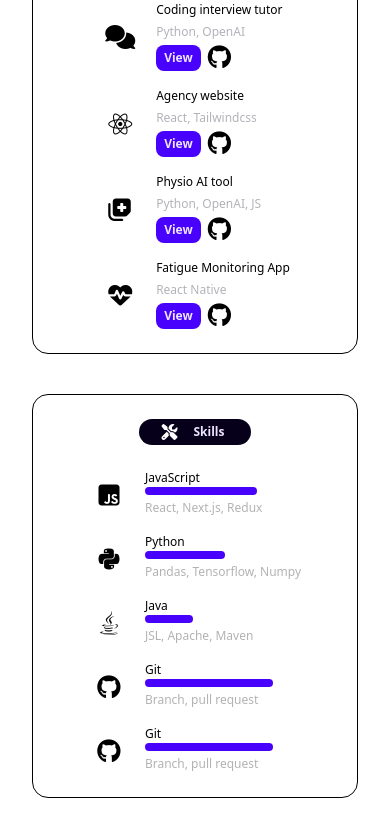
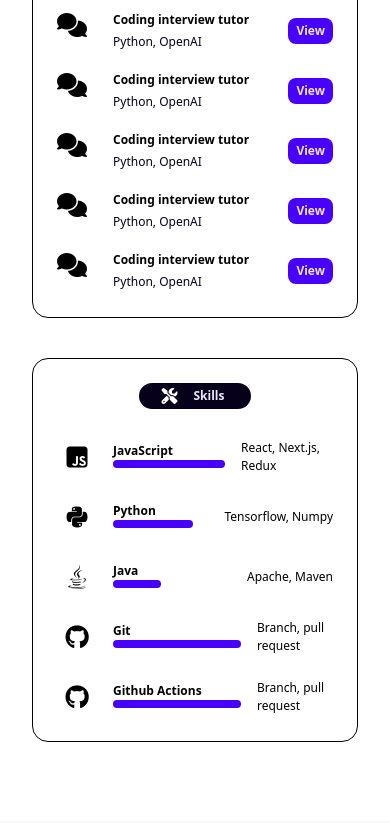
Before and after one commit to t-holmquist/t-holmquist.github.io, a website: page index.html in a window 390 px wide. Shown: the part 798-1634 px from the top of the page. Drawn offline with Linux system fonts and the light colour scheme.

Commit message:
responsiveness & alignment fixes

```diff
--- a/index.html
+++ b/index.html
@@ -75,7 +75,7 @@
           <p class="text-base text-text-950 mt-5 dark:text-text-50">Always searching for opportunites to understand, design and improve things around me.
             Both in my job and in my personal life.</p>
           <p class="text-base text-text-950 mt-5 dark:text-text-50">Take a look at some of my personal projects and feel free to reach out and connect with me!</p>
-          <p class="sm:w-4/12 text-sm text-center p-1 bg-secondary-300 font-bold text-text-50 mt-5 rounded-2xl"><i class="fa-solid fa-coffee mr-3"></i>I'm always up for a cup of coffee</p>
+          <p class="w-max py-2 px-2 text-sm text-center bg-secondary-300 font-bold text-text-50 mt-5 rounded-2xl"><i class="fa-solid fa-coffee mr-3"></i>I'm always up for a cup of coffee</p>
           <p class="text-sm text-text-950 mt-5 dark:text-text-50">Connect with me here:</p>
             <!-- Social icons -->
             <div class="flex items-center justify-start w-full gap-5 mt-2 ">
@@ -98,67 +98,66 @@
         <ol class="mt-6 space-y-4">
           <!-- Each list item flex -->
           <li class="flex gap-4 items-center">
-            <div class="flex relative mt-1 h-10 w-10 flex-none items-center justify-center">
+            <div class="relative mt-1 h-10 w-10 flex-none">
               <i class="fa-solid fa-comments fa-xl"></i>
             </div>
             <!-- project text and type flex-col standard and flex large screen -->
-            <div class="sm:flex flex-col flex-auto flex-wrap gap-x-2">
-              <dd class="w-full flex-none text-sm font-medium text-text dark:text-text-50">Coding interview tutor</dd>
-              <dd class="text-sm text-text-950 opacity-30 sm:mt-0 mt-1 dark:text-text-50 dark:opacity-60">Python, OpenAI</dd>
-              <div class="ml-auto text-sm text-text sm:mt-0 mt-1">
-                <a href="/project_1.html"><button class="rounded-lg py-1 px-2 text-sm bg-accent-500 font-bold text-text-50 flex-none" type="submit">View</button></a>
-                <a href="#"><i class="fa-brands fa-github fa-2xl ml-1"></i></a>
-              </div>
+            <div class="flex items-center flex-auto flex-wrap gap-x-2">
+              <dd class="w-full flex-none font-bold text-sm font-medium text-text dark:text-text-50">Coding interview tutor</dd>
+              <dd class="text-sm text-text-950 sm:mt-0 mt-1 dark:text-text-50">Python, OpenAI</dd>
             </div>
+            <a href="/project_1.html"><button class="rounded-lg py-1 px-2 text-sm bg-accent-500 font-bold text-text-50 flex-none" type="submit">View</button></a>
           </li>
           <li class="flex gap-4 items-center">
-            <div class="flex relative mt-1 h-10 w-10 flex-none items-center justify-center">
-              <i class="fa-brands fa-react fa-xl"></i>
+            <div class="relative mt-1 h-10 w-10 flex-none">
+              <i class="fa-solid fa-comments fa-xl"></i>
             </div>
-            <!-- project text and type -->
-            <div class="sm:flex flex-col flex-auto flex-wrap gap-x-2">
-              <dd class="w-full flex-none text-sm font-medium text-text dark:text-text-50">Agency website</dd>
-              <dd class="text-sm text-text-950 opacity-30 sm:mt-0 mt-1 dark:text-text-50 dark:opacity-60">React, Tailwindcss</dd>
-              <div class="ml-auto text-sm text-text sm:mt-0 mt-1">
-                <a href="/project_1.html"><button class="rounded-lg py-1 px-2 text-sm bg-accent-500 font-bold text-text-50 flex-none" type="submit">View</button></a>
-                <a href="#"><i class="fa-brands fa-github fa-2xl ml-1"></i></a>
-              </div>
+            <!-- project text and type flex-col standard and flex large screen -->
+            <div class="flex items-center flex-auto flex-wrap gap-x-2">
+              <dd class="w-full flex-none font-bold text-sm font-medium text-text dark:text-text-50">Coding interview tutor</dd>
+              <dd class="text-sm text-text-950 sm:mt-0 mt-1 dark:text-text-50">Python, OpenAI</dd>
             </div>
+            <a href="/project_1.html"><button class="rounded-lg py-1 px-2 text-sm bg-accent-500 font-bold text-text-50 flex-none" type="submit">View</button></a>
           </li>
           <li class="flex gap-4 items-center">
-            <div class="flex relative mt-1 h-10 w-10 flex-none items-center justify-center">
-              <i class="fa-solid fa-notes-medical fa-xl"></i>
+            <div class="relative mt-1 h-10 w-10 flex-none">
+              <i class="fa-solid fa-comments fa-xl"></i>
             </div>
-            <!-- project text and type -->
-            <div class="sm:flex flex-col flex-auto flex-wrap gap-x-2">
-              <dd class="w-full flex-none text-sm font-medium text-text dark:text-text-50">Physio AI tool</dd>
-              <dd class="text-sm text-text-950 opacity-30 sm:mt-0 mt-1 dark:text-text-50 dark:opacity-60">Python, OpenAI, JS</dd>
-              <div class="ml-auto text-sm text-text sm:mt-0 mt-1">
-                <a href="/project_1.html"><button class="rounded-lg py-1 px-2 text-sm bg-accent-500 font-bold text-text-50 flex-none" type="submit">View</button></a>
-                <a href="#"><i class="fa-brands fa-github fa-2xl ml-1"></i></a>
-              </div>
+            <!-- project text and type flex-col standard and flex large screen -->
+            <div class="flex items-center flex-auto flex-wrap gap-x-2">
+              <dd class="w-full flex-none font-bold text-sm font-medium text-text dark:text-text-50">Coding interview tutor</dd>
+              <dd class="text-sm text-text-950 sm:mt-0 mt-1 dark:text-text-50">Python, OpenAI</dd>
             </div>
+            <a href="/project_1.html"><button class="rounded-lg py-1 px-2 text-sm bg-accent-500 font-bold text-text-50 flex-none" type="submit">View</button></a>
           </li>
           <li class="flex gap-4 items-center">
-            <div class="flex relative mt-1 h-10 w-10 flex-none items-center justify-center">
-              <i class="fa-solid fa-heart-pulse fa-xl"></i>
+            <div class="relative mt-1 h-10 w-10 flex-none">
+              <i class="fa-solid fa-comments fa-xl"></i>
             </div>
-            <!-- project text and type -->
-            <div class="sm:flex flex-col flex-auto flex-wrap gap-x-2">
-              <dd class="w-full flex-none text-sm font-medium text-text dark:text-text-50">Fatigue Monitoring App</dd>
-              <dd class="text-sm text-text-950 opacity-30 sm:mt-0 mt-1 dark:text-text-50 dark:opacity-60">React Native</dd>
-              <div class="ml-auto text-sm text-text sm:mt-0 mt-1">
-                <a href="/project_1.html"><button class="rounded-lg py-1 px-2 text-sm bg-accent-500 font-bold text-text-50 flex-none" type="submit">View</button></a>
-                <a href="#"><i class="fa-brands fa-github fa-2xl ml-1"></i></a>
-              </div>
+            <!-- project text and type flex-col standard and flex large screen -->
+            <div class="flex items-center flex-auto flex-wrap gap-x-2">
+              <dd class="w-full flex-none font-bold text-sm font-medium text-text dark:text-text-50">Coding interview tutor</dd>
+              <dd class="text-sm text-text-950 sm:mt-0 mt-1 dark:text-text-50">Python, OpenAI</dd>
             </div>
+            <a href="/project_1.html"><button class="rounded-lg py-1 px-2 text-sm bg-accent-500 font-bold text-text-50 flex-none" type="submit">View</button></a>
+          </li>
+          <li class="flex gap-4 items-center">
+            <div class="relative mt-1 h-10 w-10 flex-none">
+              <i class="fa-solid fa-comments fa-xl"></i>
+            </div>
+            <!-- project text and type flex-col standard and flex large screen -->
+            <div class="flex items-center flex-auto flex-wrap gap-x-2">
+              <dd class="w-full flex-none font-bold text-sm font-medium text-text dark:text-text-50">Coding interview tutor</dd>
+              <dd class="text-sm text-text-950 sm:mt-0 mt-1 dark:text-text-50">Python, OpenAI</dd>
+            </div>
+            <a href="/project_1.html"><button class="rounded-lg py-1 px-2 text-sm bg-accent-500 font-bold text-text-50 flex-none" type="submit">View</button></a>
           </li>
         </ol>
       </div>
       <!-- skills ikke flex -->
-      <div class="rounded-2xl border ring-background-950 p-6 flex-1 mt-10 sm:mt-0 sm:block flex flex-col items-center dark:border-background-50">
+      <div class="rounded-2xl border ring-background-950 p-6 flex-1 mt-10 sm:mt-0 sm:block flex flex-col dark:border-background-50">
         <!-- section title flex -->
-        <div class="flex items-center justify-center w-28 bg-secondary-950 rounded-2xl dark:bg-background-50">
+        <div class="flex items-center self-center justify-center w-28 bg-secondary-950 rounded-2xl dark:bg-background-50">
           <i class="fa-solid fa-screwdriver-wrench" style="color: #ffffff;"></i>
           <h2 class="text-sm font-bold text-text ml-3 p-1 text-text-50 dark:text-text-950">Skills</h2>
         </div>
@@ -170,12 +169,10 @@
             </div>
             <!-- project text and type -->
             <div class="sm:flex flex-col flex-auto flex-wrap gap-x-2">
-              <dd class="w-full flex-none text-sm font-medium text-text dark:text-text-50">JavaScript</dd>
+              <dd class="w-full flex-none text-sm font-medium text-text dark:text-text-50 font-bold">JavaScript</dd>
               <dd class="w-28 h-2 bg-accent-500 rounded-lg"></dd>
-              <div class="ml-auto text-sm text-text">
-                <p class="text-sm opacity-30 sm:mt-0 mt-1 dark:text-text-50 dark:opacity-60">React, Next.js, Redux</p>
-              </div>
             </div>
+            <p class="text-sm sm:mt-0 mt-1 dark:text-text-50">React, Next.js, Redux</p>
           </li>
           <li class="flex gap-4 items-center">
             <div class="relative mt-1 flex h-10 w-10 flex-none items-center justify-center">
@@ -183,12 +180,10 @@
             </div>
             <!-- project text and type -->
             <div class="sm:flex flex-col flex-auto flex-wrap gap-x-2">
-              <dd class="w-full flex-none text-sm font-medium text-text dark:text-text-50">Python</dd>
+              <dd class="w-full flex-none text-sm font-medium text-text dark:text-text-50 font-bold">Python</dd>
               <dd class="w-20 h-2 bg-accent-500 rounded-lg"></dd>
-              <div class="ml-auto text-sm text-text">
-                <p class="text-sm opacity-30 sm:mt-0 mt-1 dark:text-text-50 dark:opacity-60">Pandas, Tensorflow, Numpy</p>
-              </div>
             </div>
+            <p class="text-sm sm:mt-0 mt-1 dark:text-text-50">Tensorflow, Numpy</p>
           </li>
           <li class="flex gap-4 items-center">
             <div class="relative mt-1 flex h-10 w-10 flex-none items-center justify-center">
@@ -196,12 +191,10 @@
             </div>
             <!-- project text and type -->
             <div class="sm:flex flex-col flex-auto flex-wrap gap-x-2">
-              <dd class="w-full flex-none text-sm font-medium text-text dark:text-text-50">Java</dd>
+              <dd class="w-full flex-none text-sm font-medium text-text dark:text-text-50 font-bold">Java</dd>
               <dd class="w-12 h-2 bg-accent-500 rounded-lg"></dd>
-              <div class="ml-auto text-sm text-text">
-                <p class="text-sm opacity-30 sm:mt-0 mt-1 dark:text-text-50 dark:opacity-60">JSL, Apache, Maven</p>
-              </div>
             </div>
+            <p class="text-sm sm:mt-0 mt-1 dark:text-text-50">Apache, Maven</p>
           </li>
           <li class="flex gap-4 items-center">
             <div class="relative mt-1 flex h-10 w-10 flex-none items-center justify-center">
@@ -209,12 +202,10 @@
             </div>
             <!-- project text and type -->
             <div class="sm:flex flex-col flex-auto flex-wrap gap-x-2">
-              <dd class="w-full flex-none text-sm font-medium text-text dark:text-text-50">Git</dd>
+              <dd class="w-full flex-none text-sm font-medium text-text dark:text-text-50 font-bold">Git</dd>
               <dd class="w-32 h-2 bg-accent-500 rounded-lg"></dd>
-              <div class="ml-auto text-sm text-text">
-                <p class="text-sm opacity-30 sm:mt-0 mt-1 dark:text-text-50 dark:opacity-60">Branch, pull request</p>
-              </div>
             </div>
+            <p class="text-sm sm:mt-0 mt-1 dark:text-text-50">Branch, pull request</p>
           </li>
           <li class="flex gap-4 items-center">
             <div class="relative mt-1 flex h-10 w-10 flex-none items-center justify-center">
@@ -222,12 +213,10 @@
             </div>
             <!-- project text and type -->
             <div class="sm:flex flex-col flex-auto flex-wrap gap-x-2">
-              <dd class="w-full flex-none text-sm font-medium text-text dark:text-text-50">Git</dd>
+              <dd class="w-full flex-none text-sm font-medium text-text dark:text-text-50 font-bold">Github Actions</dd>
               <dd class="w-32 h-2 bg-accent-500 rounded-lg"></dd>
-              <div class="ml-auto text-sm text-text">
-                <p class="text-sm opacity-30 sm:mt-0 mt-1 dark:text-text-50 dark:opacity-60">Branch, pull request</p>
-              </div>
             </div>
+            <p class="text-sm sm:mt-0 mt-1 dark:text-text-50">Branch, pull request</p>
           </li>
         </ol>
       </div>
@@ -237,7 +226,7 @@
       <ol class="flex gap-5 my-10">
         <a href="/index.html" class="font-heading font-bold text-sm text-text-950 hover:text-accent-600 dark:text-text-50 dark:hover:text-accent-200">Home</a>
         <a href="#" class="font-heading font-bold text-sm text-text-950 hover:text-accent-600 dark:text-text-50 dark:hover:text-accent-200">About</a>
-        <a href="https://pagespeed.web.dev/analysis?url=https%3A%2F%2Ft-holmquist.github.io%2F" class="rounded-lg px-2 bg-accent-500 font-heading font-bold text-sm text-text-50">PageSpeed score<i class="fa-solid fa-arrow-up-right-from-square p-1" style="color: #ffffff;"></i></a>
+        <a href="https://pagespeed.web.dev/analysis?url=https%3A%2F%2Ft-holmquist.github.io%2F" class="rounded-lg px-2 bg-background-950 font-heading font-bold text-sm text-text-50 dark:bg-background-50 dark:text-text-950">PageSpeed score<i class="fa-solid fa-arrow-up-right-from-square p-1" style="color: #ffffff;"></i></a>
       </ol>
       <ol class="my-10">
         <li class="font-heading text-sm text-text-950 dark:text-text-50">© 2024 Tjalfe Holmquist. All rights reserved.</li>
@@ -248,7 +237,7 @@
       <ol class="flex justify-center items-center gap-5 p-5">
         <a href="#" class="font-heading font-bold text-sm text-text-950 hover:text-accent-600 dark:text-text-50 dark:hover:text-accent-200">Home</a>
         <a href="/about.html" class="font-heading font-bold text-sm text-text-950 hover:text-accent-600 dark:text-text-50 dark:hover:text-accent-200">About</a>
-        <a href="https://pagespeed.web.dev/analysis?url=https%3A%2F%2Ft-holmquist.github.io%2F" class="rounded-lg px-2 bg-accent-500 font-heading font-bold text-sm text-text-50">PageSpeed score<i class="fa-solid fa-arrow-up-right-from-square p-1" style="color: #ffffff;"></i></a>
+        <a href="https://pagespeed.web.dev/analysis?url=https%3A%2F%2Ft-holmquist.github.io%2F" class="rounded-lg px-2 bg-background-950 font-heading font-bold text-sm text-text-50 dark:bg-background-50 dark:text-text-950">PageSpeed score<i class="fa-solid fa-arrow-up-right-from-square p-1" style="color: #ffffff;"></i></a>
       </ol>
       <ol class="flex justify-center mb-5">
         <li class="font-heading text-sm text-text-950 dark:text-text-50">© 2024 Tjalfe Holmquist. All rights reserved.</li>
```
Also changed, not shown: about.html (+44 -51 lines), project_1.html (+5 -1 lines), dist/output.css.
